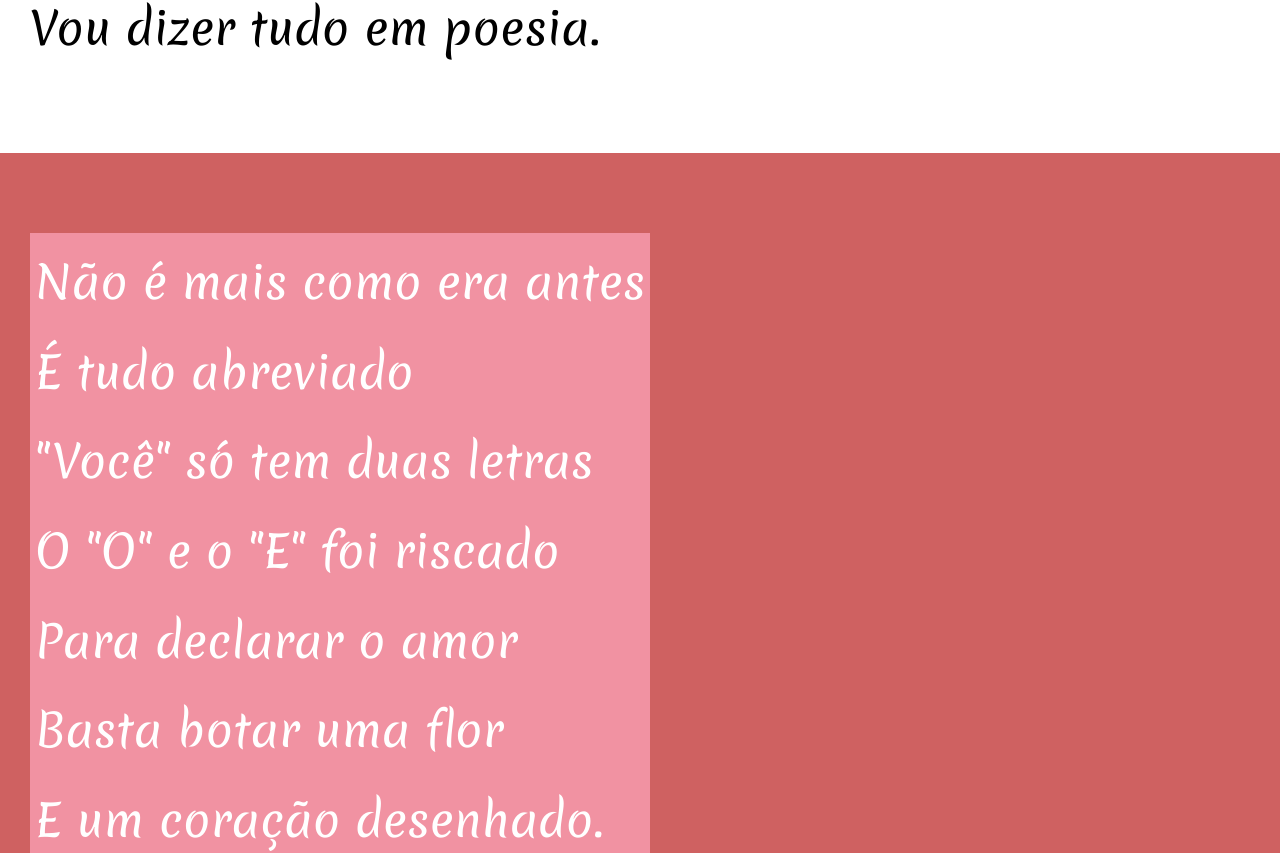
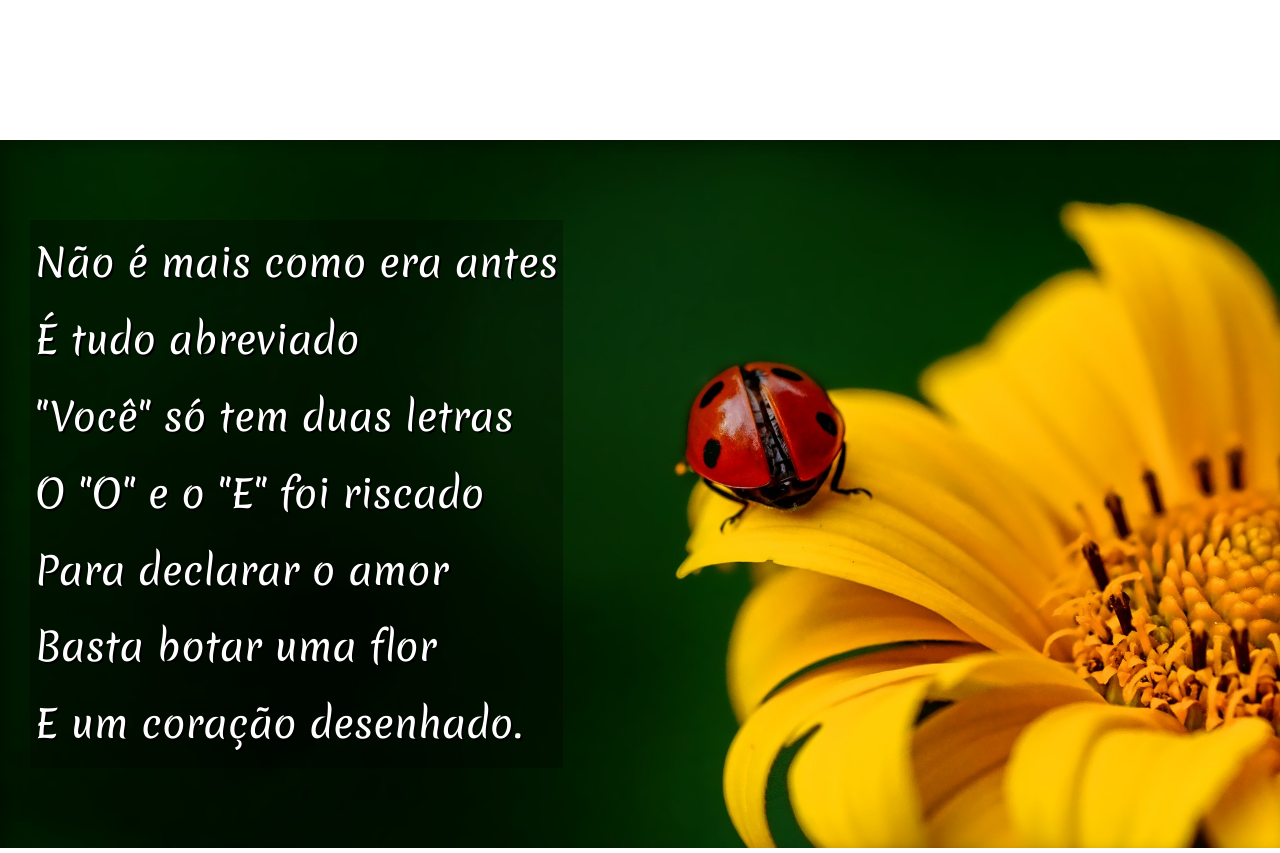
Before and after one commit to rosariotiago/HTML-CSS, a plain HTML site: page Desafios/d012/index.html in a window 1280 px wide. Shown: the part 943-1796 px from the top of the page. Drawn offline with nearby package versions, Linux system fonts and the light colour scheme.

Commit message:
última atualização do d12

```diff
--- a/Desafios/d012/estilo/style.css
+++ b/Desafios/d012/estilo/style.css
@@ -56,7 +56,11 @@ section {
     line-height: 2em;
     padding-left: 30px;
     font-family: var(--font3);
-    font-size: 3.5vw;
+    font-size: 3vw;
+}
+
+section > p {
+    padding-bottom: 2em;
 }
 
 section.normal {
@@ -67,12 +71,25 @@ section.normal {
 section.imagem {
     background-color: rgb(207, 97, 97);
     color: white;
+    box-shadow: inset 6px 6px 16px 0px rgba(0, 0, 0, 0.308);
+    background-size: cover;
+    background-attachment: fixed;
 }
 
 section.imagem > p {
     display: inline-block;
-    background-color: rgb(241, 146, 162);
+    background-color: rgba(0, 0, 0, 0.274);
     padding: 5px;
+    text-shadow: 2px 2px 0px black;
+}
+
+section#img01 {
+    background-image: url('../imagens/background001.jpg');
+    background-position: right center;
+}
+
+section#img02 {
+    background-image: url('../imagens/background002.jpg');
 }
 
 footer {
--- a/Desafios/d012/index.html
+++ b/Desafios/d012/index.html
@@ -25,7 +25,7 @@
         </p>
     </section>
 
-    <section class="imagem">
+    <section class="imagem" id="img01">
         <p>
             Não é mais como era antes <br>
             É tudo abreviado <br>
@@ -59,7 +59,7 @@
         </p>
     </section>
 
-    <section class="imagem">
+    <section class="imagem" id="img02">
         <p>
             Tenho saudade das cartas <br>
             Escritas com a própria mão <br>
```
